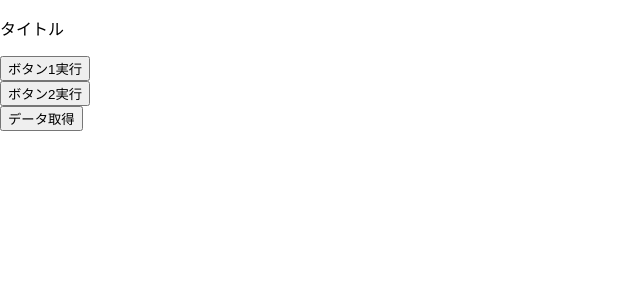
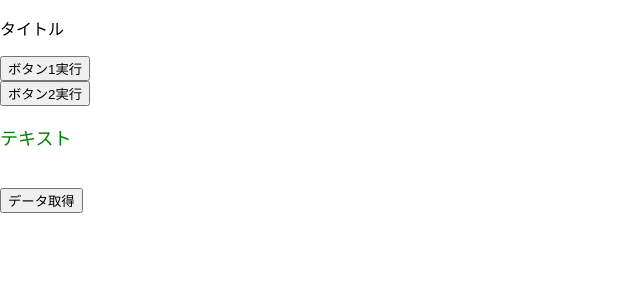
Before and after one commit to terra-namibia/react-ts-1, a React (Create React App) app: page / in a window 1280 px wide. Shown: the top 300 px of the page, without its empty margins (0-640 px from the left). Built offline with nearby package versions, Linux system fonts and the light colour scheme.

Commit message:
add Text.tsx and VFC

```diff
--- a/src/Page1.tsx
+++ b/src/Page1.tsx
@@ -2,6 +2,7 @@
 import { useState } from "react";
 import { Todo } from "./Todo";
 import { TodoType } from "./types/todo";
+import { Text } from "./Text";
 
 export const Page1 = () => {
 
@@ -36,6 +37,8 @@
       <br />
       <button onClick={onclickAction2}>ボタン2実行</button>
       <br />
+      <Text color="green" fontSize="18px" />
+      <br />
       <button onClick={onclickAction3}>データ取得</button>
       {todos.map((todo) => (
         <Todo key={todo.id} title={todo.title} userId={todo.userId} completed={todo.completed} />
--- /dev/null
+++ b/src/Text.tsx
@@ -0,0 +1,12 @@
+import { VFC } from "react";
+
+type Props = {
+  color: string;
+  fontSize: string;
+}
+export const Text: VFC<Props> = (props) => {
+  const { color, fontSize } = props;
+  return (
+    <p style={{ color, fontSize }} >テキスト</p>
+  )
+};
```
